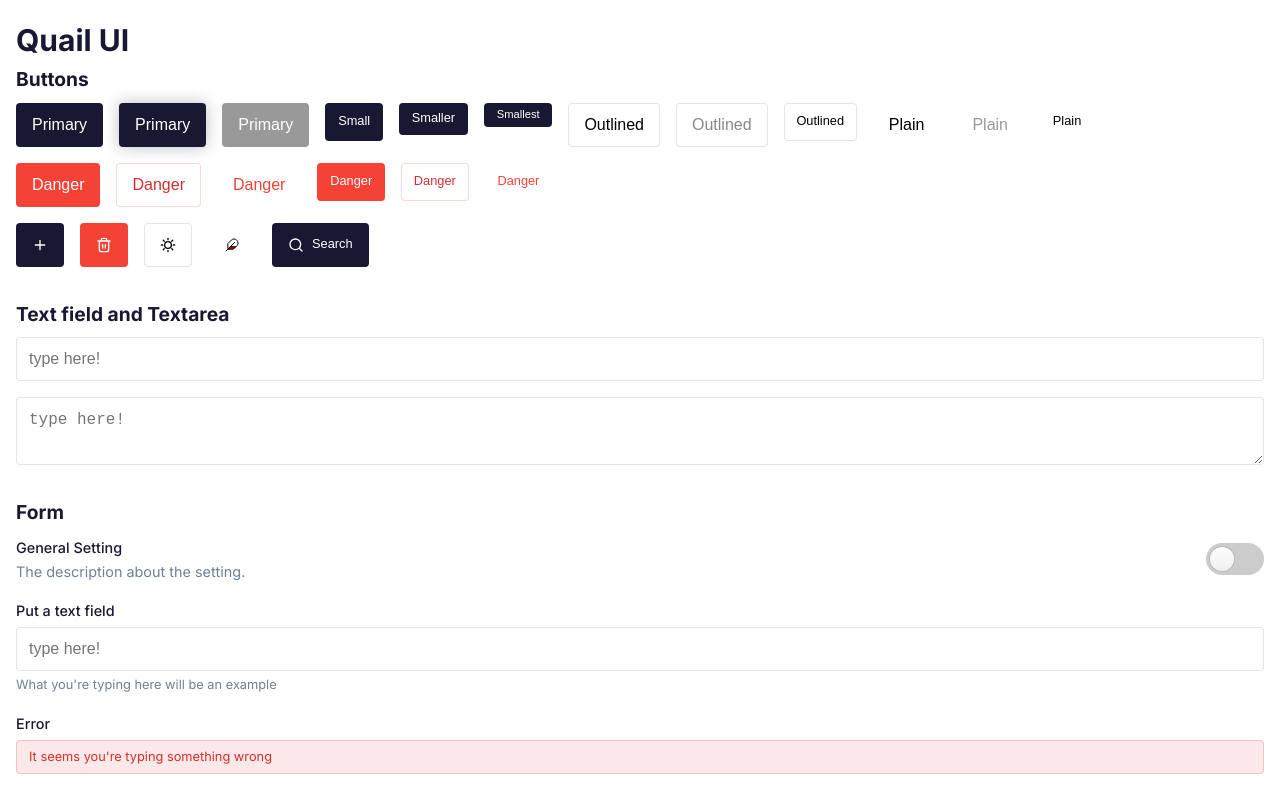
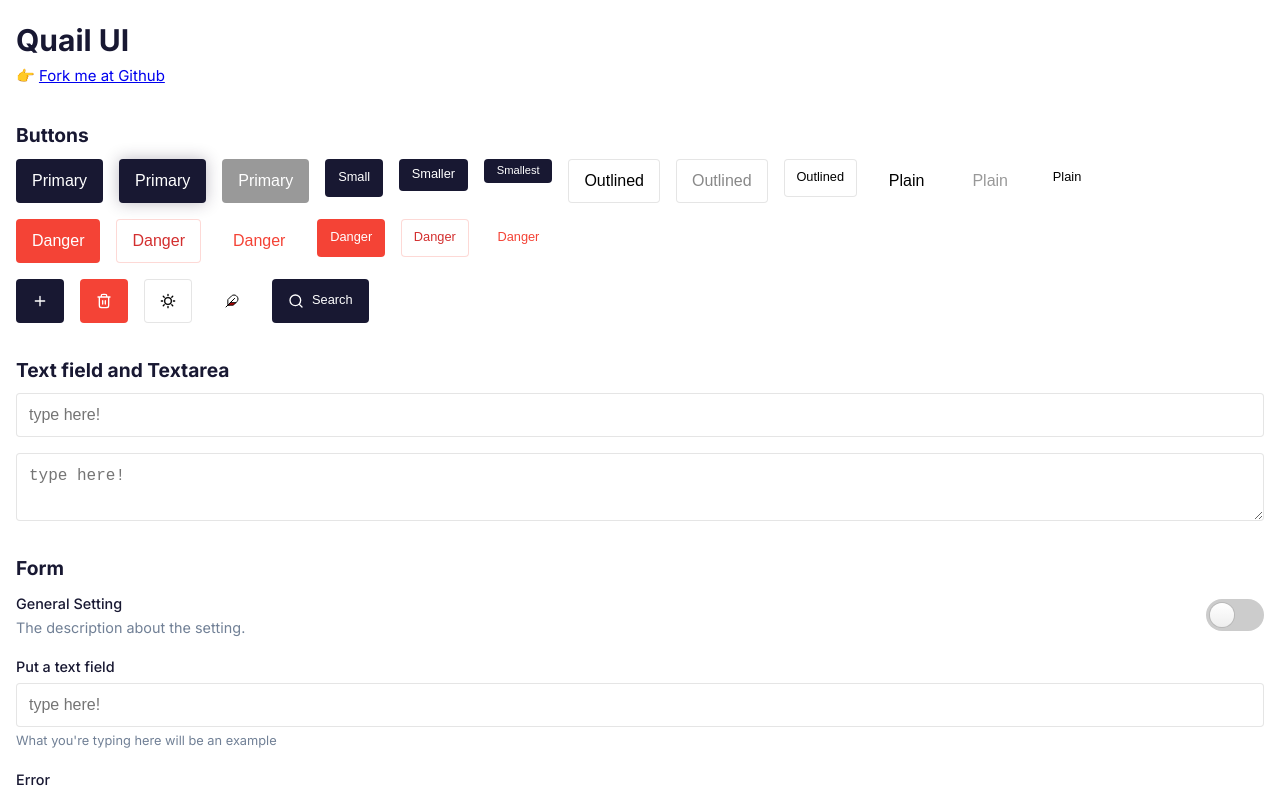
Before and after one commit to quail-ink/quail-ui, a Vue app: page / in a window 1280 px wide. Shown: the top 788 px of the page. Built offline with nearby package versions, Linux system fonts and the light colour scheme.

Commit message:
mod: add a link to github repo

```diff
--- a/src/App.vue
+++ b/src/App.vue
@@ -58,6 +58,9 @@ function dropdownMenuSelectionChanged(item: any) {
 <template>
   <div class="container">
     <h1 class="">Quail UI</h1>
+    <div>
+      👉 <a href="https://github.com/quail-ink/quail-ui" target="_blank">Fork me at Github</a>
+    </div>
     <div class="section">
       <h2 class="section-title">Buttons</h2>
       <div class="grid">
@@ -274,7 +277,7 @@ function dropdownMenuSelectionChanged(item: any) {
   }
 }
 .section {
-  margin-bottom: 2rem;
+  margin: 2rem 0;
 }
 .grid {
   display: flex;
```
